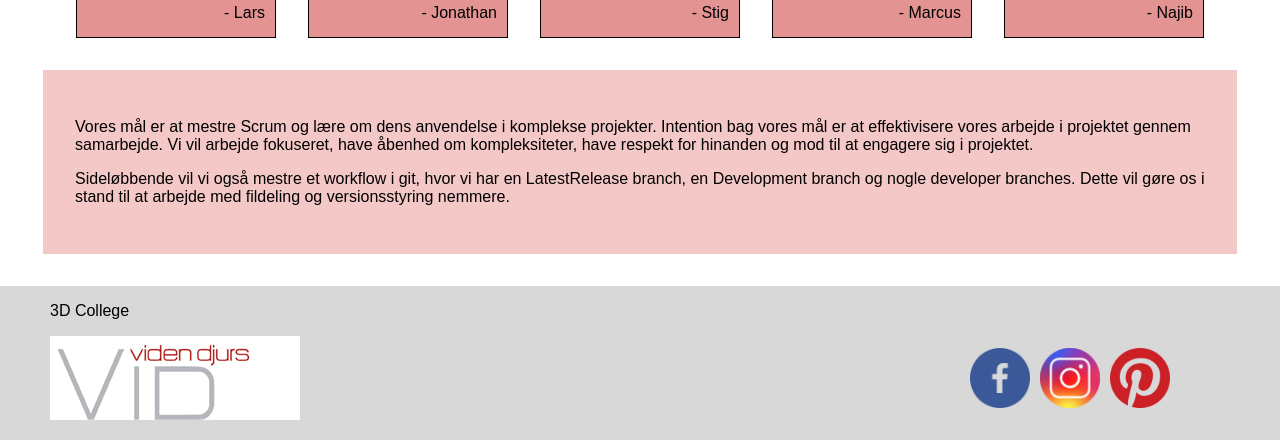
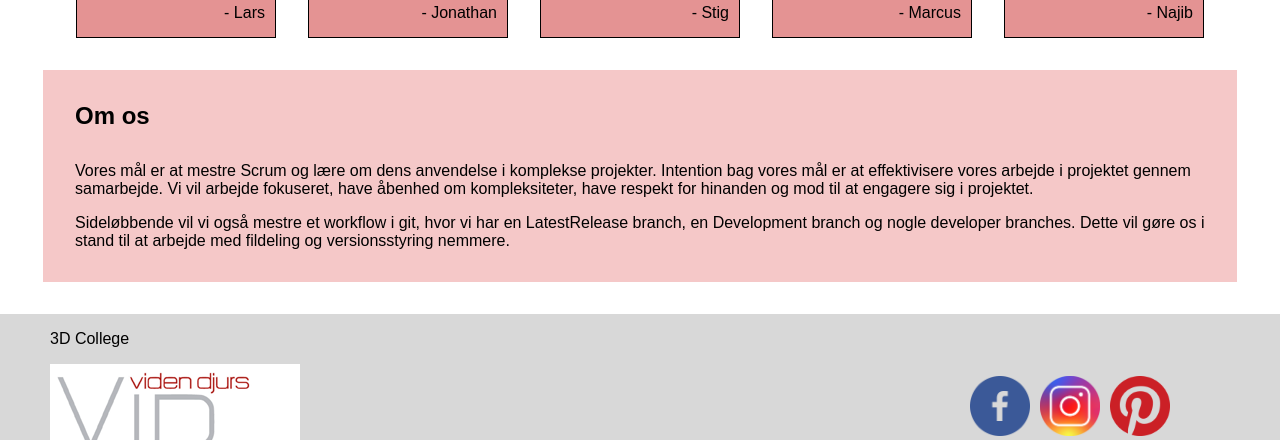
Before and after one commit to lmbek/Webit-Scrum-Project-1, a React (Vite) app in the folder frontend/: page / in a window 1280 px wide. Shown: the part 512-952 px from the top of the page. Built offline with nearby package versions, Linux system fonts and the light colour scheme.

Commit message:
Files Modified: small fixes

```diff
--- a/frontend/src/components/about/about.jsx
+++ b/frontend/src/components/about/about.jsx
@@ -19,6 +19,7 @@ function About() {
 				})}
 			</div>
 			<div className={style.goal}>
+				<h2>Om os</h2>
 				<p>
 					Vores mål er at mestre Scrum og lære om dens anvendelse i komplekse projekter.
 					Intention bag vores mål er at effektivisere vores arbejde i projektet gennem samarbejde.
--- a/frontend/src/components/about/about.module.css
+++ b/frontend/src/components/about/about.module.css
@@ -50,6 +50,6 @@
     margin: 2rem auto;
     width: 1130px;
     max-width: calc(100% - 4rem);
-    padding: 2rem;
+    padding: 1rem 2rem;
     background-color: #f5c8c8;
 }
--- a/frontend/src/components/footer/footer.jsx
+++ b/frontend/src/components/footer/footer.jsx
@@ -6,14 +6,14 @@ function Footer() {
 		<div className={style.gridContainer}>
 			<div className={style.gridItemStart}>
 				<p>3D College</p>
-          <a target={"_blank"} href={"https://videndjurs.dk/"}><img src={"/images/logo-vid.png"}  alt={"videndjurs logo"}></img></a>
+				<a target={"_blank"} href={"https://videndjurs.dk/"}><img src={"/images/logo-vid.png"}
+																		  alt={"videndjurs logo"}></img></a>
 				<p>Ydesvej 4, Grenaa</p>
 			</div>
-
 			<div className={style.gridItemEnd}>
-        <p><img className={style.icon} src="images/facebookIcon.png" alt="Facebook icon" /></p>
-        <p><img className={style.icon} src="images/instagramIcon.webp" alt="" /></p>
-		<p><img className={style.icon} src="images/pinterestIcon.png" alt="" /></p>
+				<p><a target={"_blank"} href={"https://facebook.com"}><img className={style.icon} src="images/facebookIcon.png" alt="Facebook icon"/></a></p>
+				<p><a target={"_blank"} href={"https://instagram.com"}><img className={style.icon} src="images/instagramIcon.webp" alt="Instagram icon"/></a></p>
+				<p><a target={"_blank"} href={"https://pinterest.com"}><img className={style.icon} src="images/pinterestIcon.png" alt="Pinterest icon"/></a></p>
 			</div>
 		</div>
 	);
--- a/frontend/src/components/footer/footer.module.css
+++ b/frontend/src/components/footer/footer.module.css
@@ -14,6 +14,7 @@
 	justify-content: center;
 	align-items: center;
 }
+
 .gridItemStart {
 	grid-column: 1/2;
 	padding: 0 50px;
@@ -22,3 +23,9 @@
 .icon {
 	width: 60px;
 }
+
+@media (max-width: 600px) {
+	.gridContainer {
+		grid-template-columns: 1fr;
+	}
+}
```
Lines whose indentation alone changed are shown as unchanged.
